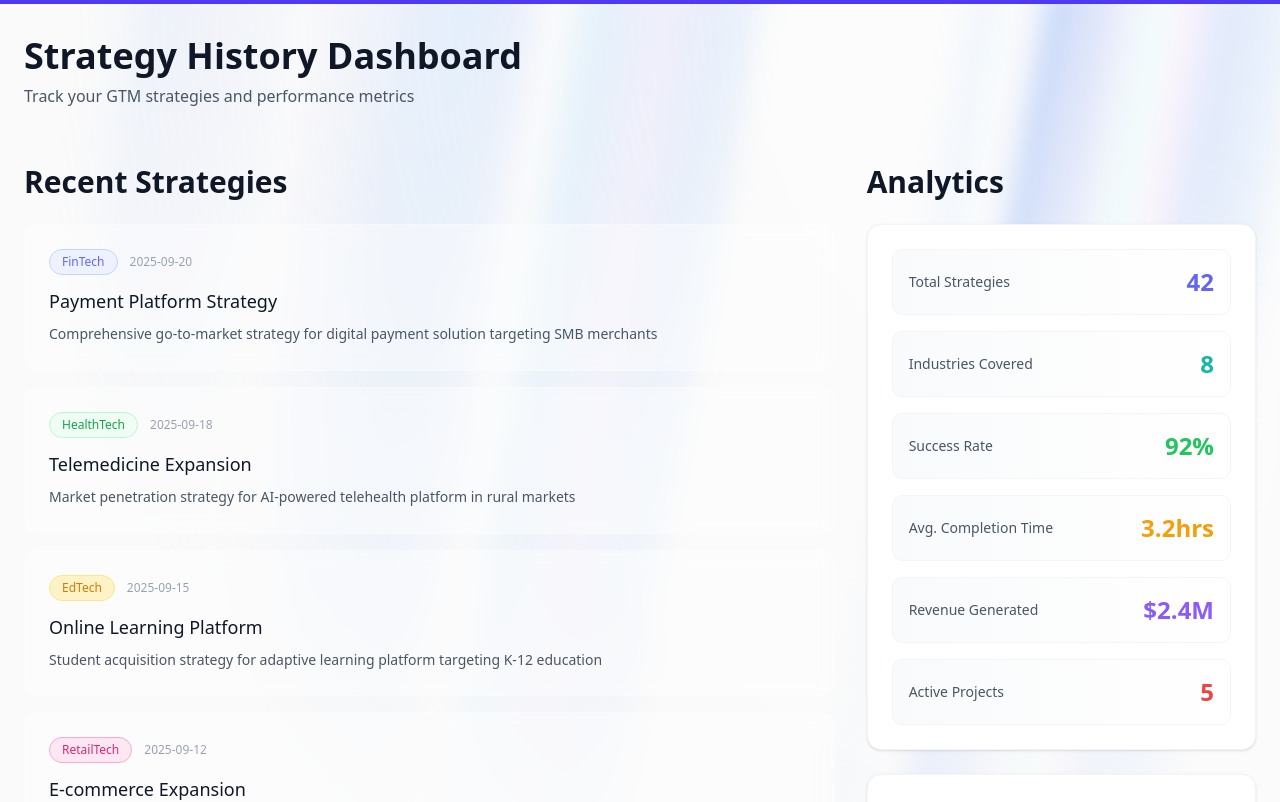
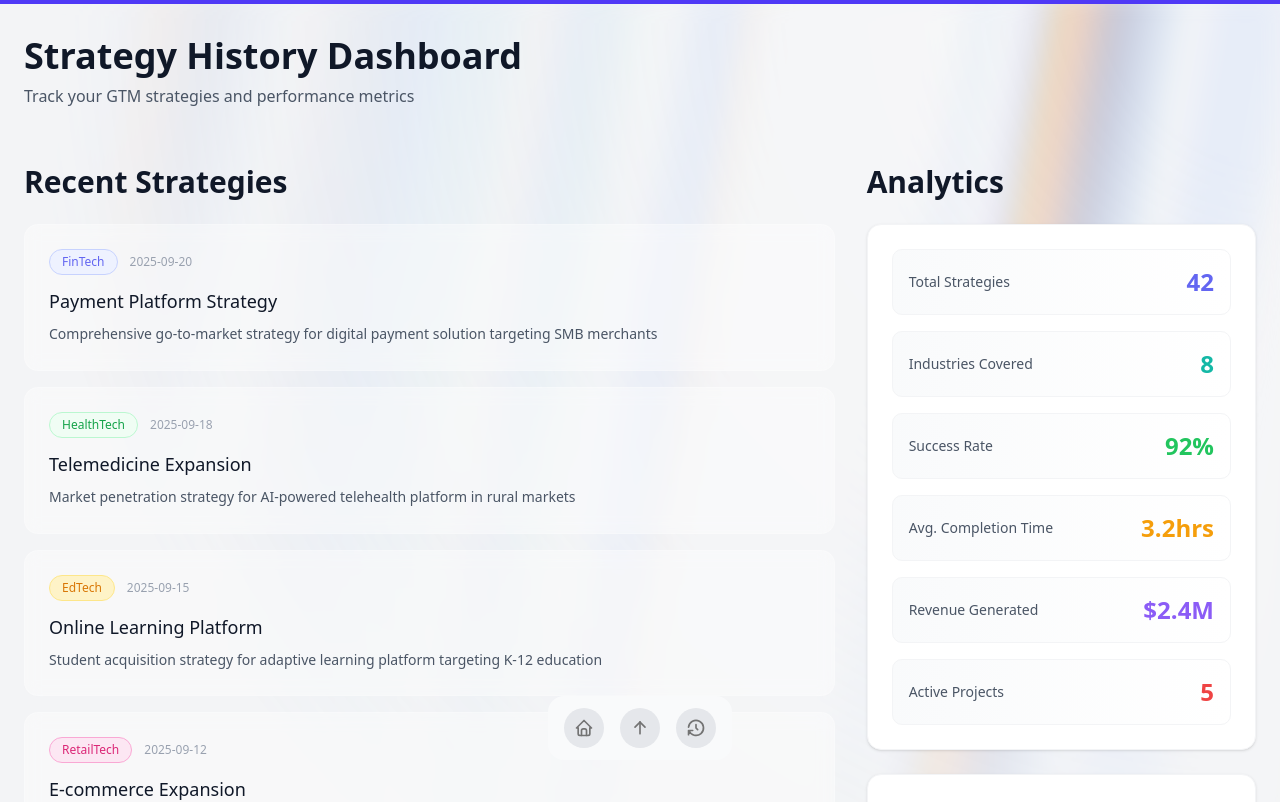
Before and after one commit to gauravag18/chispa-web, a Next.js app: page /history in a window 1280 px wide. Shown: the top 802 px of the page. Built offline with nearby package versions, Linux system fonts and the light colour scheme.

Commit message:
layout changes and env setup

```diff
--- a/app/layout.tsx
+++ b/app/layout.tsx
@@ -2,6 +2,9 @@ import type { Metadata } from "next";
 import { Geist, Geist_Mono } from "next/font/google";
 import "./globals.css";
 import ClientLayout from "../components/ui/ClientLayout";
+
+import { FloatingDock } from "../components/ui/floating-dock";
+import { IconArrowUp, IconHistory, IconHome } from "@tabler/icons-react";
 
 const geistSans = Geist({
   variable: "--font-geist-sans",
@@ -18,11 +21,39 @@ export const metadata: Metadata = {
   description: "Generated by create next app",
 };
 
+
+
 export default function RootLayout({
   children,
 }: Readonly<{
   children: React.ReactNode;
 }>) {
+
+  const dockItems = [
+    {
+      title: "Home",
+      icon: (
+        <IconHome className="h-full w-full text-neutral-500 dark:text-neutral-300" />
+      ),
+      href: "/",
+    },
+    {
+      title: "Input",
+      icon: (
+        <IconArrowUp className="h-full w-full text-neutral-500 dark:text-neutral-300" />
+      ),
+      href: "/input",
+    },
+    {
+      title: "History",
+      icon: (
+        <IconHistory className="h-full w-full text-neutral-500 dark:text-neutral-300" />
+      ),
+      href: "/history",
+    },
+  ];
+
+
   return (
     <html lang="en">
       <body
@@ -30,6 +61,12 @@ export default function RootLayout({
       >
         <ClientLayout>
           {children}
+          {/* Floating Dock */}
+                <FloatingDock
+                  desktopClassName="fixed bottom-10 left-1/2 -translate-x-1/2 z-50"
+                  mobileClassName="fixed bottom-10 right-6 z-50"
+                  items={dockItems}
+                />
         </ClientLayout>
       </body>
     </html>
--- a/app/page.tsx
+++ b/app/page.tsx
@@ -3,7 +3,8 @@ import Link from "next/link";
 import { motion } from "framer-motion";
 import { WorldMapDemo } from "../components/ui/world-map-demo";
 import { FloatingDock } from "../components/ui/floating-dock";
-import { IconArrowUp, IconHistory, IconHome } from "@tabler/icons-react";
+import { IconArrowUp, IconHistory, IconHome, IconArrowDown } from "@tabler/icons-react";
+import { useRef } from "react";
 
 export default function Home() {
   const dockItems = [
@@ -44,6 +45,12 @@ export default function Home() {
     }),
   };
 
+  const painPointRef = useRef<HTMLElement>(null);
+
+  const scrollToPainPoint = () => {
+    painPointRef.current?.scrollIntoView({ behavior: "smooth" });
+  };
+
   return (
     <main className="relative text-gray-900 min-h-screen pb-32">
       <style jsx global>{`
@@ -59,10 +66,10 @@ export default function Home() {
         {/* Left Side: CHISPA Content */}
         <div className="flex-1 text-center lg:text-left">
           <motion.h1
-            className="text-6xl lg:text-8xl font-extrabold bg-gradient-to-r from-indigo-600 to-teal-500 bg-clip-text text-transparent kaushan-script"
+            className="text-6xl lg:text-8xl font-extrabold bg-gradient-to-r from-orange-600 to-orange-500 bg-clip-text text-transparent kaushan-script"
             initial="hidden"
             animate="visible"
-            transition={{ delay: 1.8 }} // Delay to wait for other components
+            transition={{ delay: 1.8 }}
           >
             {chispaText.map((letter, idx) => (
               <motion.span
@@ -111,9 +118,28 @@ export default function Home() {
           </div>
         </motion.div>
       </section>
+      {/* Explore Section */}
+      <motion.section
+        className="py-1 px-6 text-center -mt-12"
+        initial={{ opacity: 0, y: 50 }}
+        whileInView={{ opacity: 1, y: 0 }}
+        transition={{ duration: 0.8, ease: "easeOut" }}
+        viewport={{ once: true }}
+      >
+        <div className="max-w-4xl mx-auto">
+          <button
+            onClick={scrollToPainPoint}
+            className="flex items-center justify-center mx-auto gap-2 px-8 py-3 rounded-full bg-orange-500 text-white font-medium shadow-md hover:bg-orange-600 transition-transform hover:scale-105"
+          >
+            <span>Explore Our Approach</span>
+            <IconArrowDown className="h-6 w-6" />
+          </button>
+        </div>
+      </motion.section>
       {/* Pain Point Section */}
       <motion.section
         id="problem"
+        ref={painPointRef}
         className="py-12 px-6"
         initial={{ opacity: 0, y: 50 }}
         whileInView={{ opacity: 1, y: 0 }}
@@ -182,7 +208,6 @@ export default function Home() {
           </div>
         </div>
       </motion.section>
-
       {/* Floating Dock */}
       <FloatingDock
         desktopClassName="fixed bottom-10 left-1/2 -translate-x-1/2 z-50"
--- a/components/ui/aurora-background.tsx
+++ b/components/ui/aurora-background.tsx
@@ -17,7 +17,7 @@ export const AuroraBackground = ({
     <main>
       <div
         className={cn(
-          "transition-bg relative flex min-h-screen flex-col items-center justify-center bg-zinc-50 text-slate-950 dark:bg-zinc-900",
+          "transition-bg relative flex min-h-screen flex-col items-center justify-center bg-gray-100 text-gray-900 dark:bg-gray-300",
           className,
         )}
         {...props}
@@ -27,25 +27,26 @@ export const AuroraBackground = ({
           style={
             {
               "--aurora":
-                "repeating-linear-gradient(100deg,#3b82f6_10%,#a5b4fc_15%,#93c5fd_20%,#ddd6fe_25%,#60a5fa_30%)",
+                "repeating-linear-gradient(100deg,#f97316_10%,#1e3a8a_15%,#93c5fd_20%,#f8f1e9_25%,#2563eb_30%)",
               "--dark-gradient":
                 "repeating-linear-gradient(100deg,#000_0%,#000_7%,transparent_10%,transparent_12%,#000_16%)",
-              "--white-gradient":
-                "repeating-linear-gradient(100deg,#fff_0%,#fff_7%,transparent_10%,transparent_12%,#fff_16%)",
+              "--ivory-gradient":
+                "repeating-linear-gradient(100deg,#f8f1e9_0%,#f8f1e9_7%,transparent_10%,transparent_12%,#f8f1e9_16%)",
+              "--orange-500": "#f97316",
+              "--blue-900": "#1e3a8a",
               "--blue-300": "#93c5fd",
-              "--blue-400": "#60a5fa",
-              "--blue-500": "#3b82f6",
-              "--indigo-300": "#a5b4fc",
-              "--violet-200": "#ddd6fe",
+              "--blue-600": "#2563eb",
+              "--ivory-50": "#f8f1e9",
+              "--gray-100": "#f3f4f6",
+              "--gray-300": "#d1d5db",
               "--black": "#000",
-              "--white": "#fff",
               "--transparent": "transparent",
             } as React.CSSProperties
           }
         >
           <div
             className={cn(
-              `after:animate-aurora pointer-events-none absolute -inset-[10px] [background-image:var(--white-gradient),var(--aurora)] [background-size:300%,_200%] [background-position:50%_50%,50%_50%] opacity-50 blur-[10px] invert filter will-change-transform [--aurora:repeating-linear-gradient(100deg,var(--blue-500)_10%,var(--indigo-300)_15%,var(--blue-300)_20%,var(--violet-200)_25%,var(--blue-400)_30%)] [--dark-gradient:repeating-linear-gradient(100deg,var(--black)_0%,var(--black)_7%,var(--transparent)_10%,var(--transparent)_12%,var(--black)_16%)] [--white-gradient:repeating-linear-gradient(100deg,var(--white)_0%,#fff_7%,transparent_10%,transparent_12%,#fff_16%)] after:absolute after:inset-0 after:[background-image:var(--white-gradient),var(--aurora)] after:[background-size:200%,_100%] after:[background-attachment:fixed] after:mix-blend-difference after:content-[""] dark:[background-image:var(--dark-gradient),var(--aurora)] dark:invert-0 after:dark:[background-image:var(--dark-gradient),var(--aurora)]`,
+              `after:animate-aurora pointer-events-none absolute -inset-[10px] [background-image:var(--ivory-gradient),var(--aurora)] [background-size:300%,_200%] [background-position:50%_50%,50%_50%] opacity-30 blur-[14px] invert filter will-change-transform [--aurora:repeating-linear-gradient(100deg,var(--orange-500)_10%,var(--blue-900)_15%,var(--blue-300)_20%,var(--ivory-50)_25%,var(--blue-600)_30%)] [--dark-gradient:repeating-linear-gradient(100deg,var(--black)_0%,var(--black)_7%,var(--transparent)_10%,var(--transparent)_12%,var(--black)_16%)] [--ivory-gradient:repeating-linear-gradient(100deg,var(--ivory-50)_0%,var(--ivory-50)_7%,transparent_10%,transparent_12%,var(--ivory-50)_16%)] after:absolute after:inset-0 after:[background-image:var(--ivory-gradient),var(--aurora)] after:[background-size:200%,_100%] after:[background-attachment:fixed] after:mix-blend-difference after:content-[""] dark:[background-image:var(--dark-gradient),var(--aurora)] dark:invert-0 after:dark:[background-image:var(--dark-gradient),var(--aurora)]`,
               showRadialGradient &&
                 `[mask-image:radial-gradient(ellipse_at_100%_0%,black_10%,var(--transparent)_70%)]`,
             )}
```
